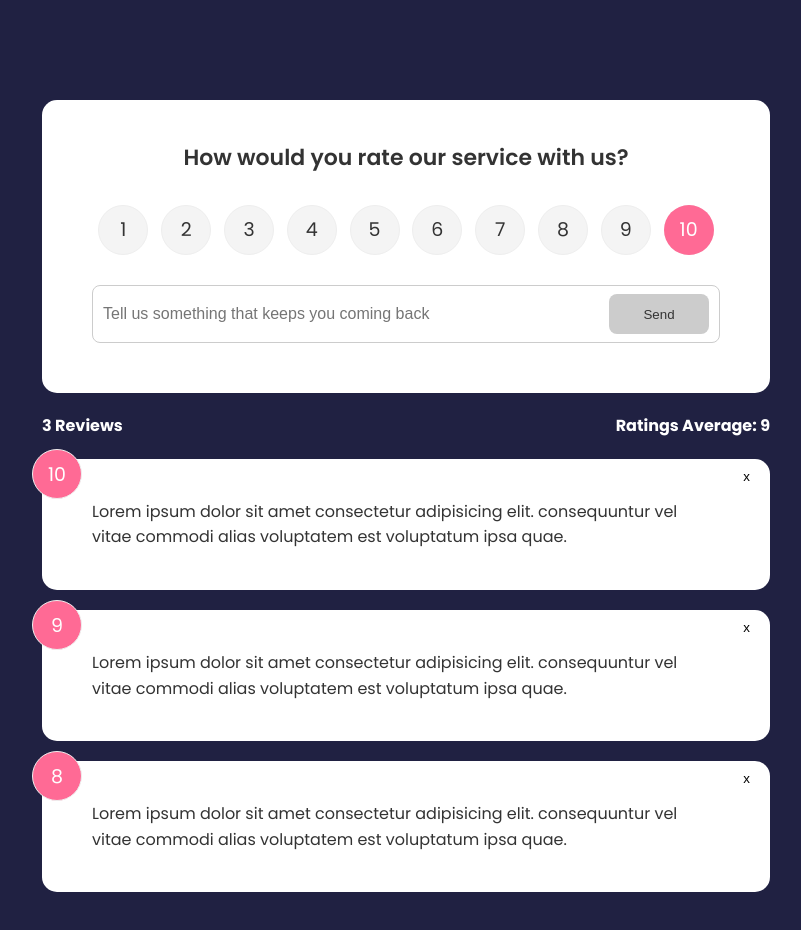
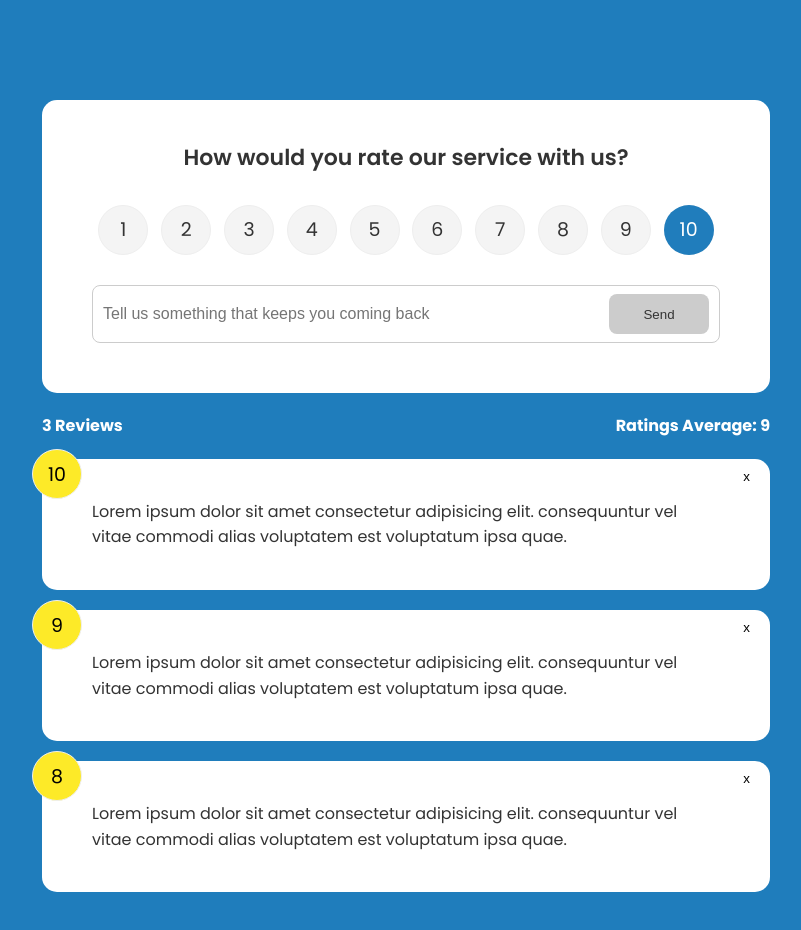
Before and after one commit to Andreas-Ziegler22/svelte-feedback-app, a Svelte app: page / in a window 1280 px wide. Shown: the top 930 px of the page, without its empty margins (234-1035 px from the left). Built offline with nearby package versions, Linux system fonts and the light colour scheme.

Commit message:
decathlon colors style

```diff
--- a/public/global.css
+++ b/public/global.css
@@ -8,7 +8,7 @@
 
 body {
   font-family: "Poppins", sans-serif;
-  background-color: #202142;
+  background-color: #1f7dbc;
   line-height: 1.6;
   color: #fff;
 }
--- a/src/components/Button.svelte
+++ b/src/components/Button.svelte
@@ -21,11 +21,11 @@
   }
 
   .primary {
-    background-color: #202142;
+    background-color: #207dbc;
   }
 
   .secondary {
-    background: #ff6a95;
+    background: #fdea28;
   }
 
   button:hover {
--- a/src/components/FeedbackItem.svelte
+++ b/src/components/FeedbackItem.svelte
@@ -28,8 +28,8 @@
     left: -10px;
     width: 50px;
     height: 50px;
-    background: #ff6a95;
-    color: #fff;
+    background: #fdea28;
+    color: #000;
     border: 1px #eee solid;
     border-radius: 50%;
     padding: 10px;
--- a/src/components/RatingSelect.svelte
+++ b/src/components/RatingSelect.svelte
@@ -89,7 +89,7 @@
   }
 
   .rating li:hover {
-    background: #ff6a95;
+    background: #fdea28;
     color: #fff;
   }
 
@@ -100,7 +100,7 @@
 
   /* Use the sibling select */
   [type='radio']:checked ~ label {
-    background: #ff6a95;
+    background: #207dbc;
     color: #fff;
   }
 </style>
```
